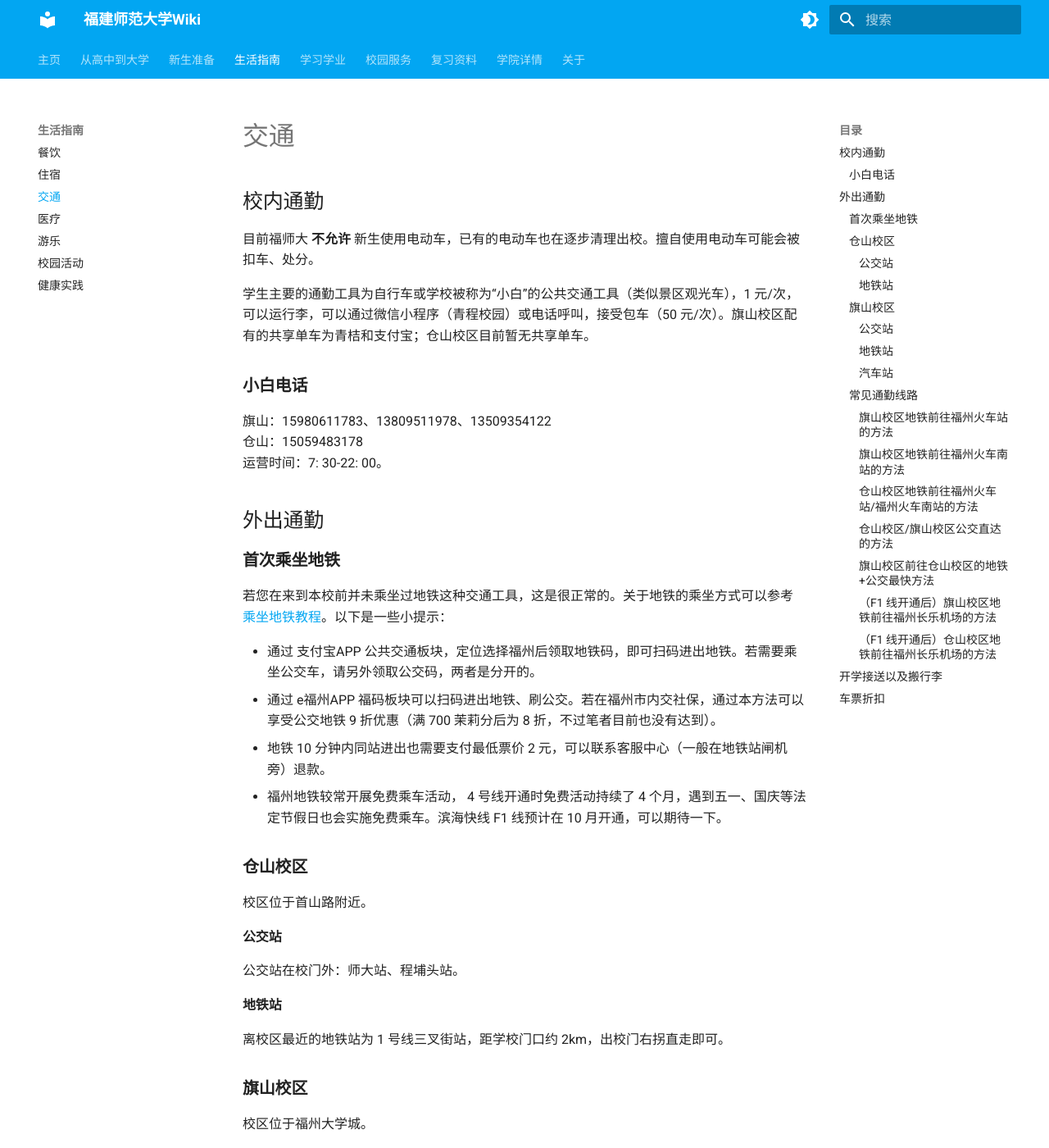
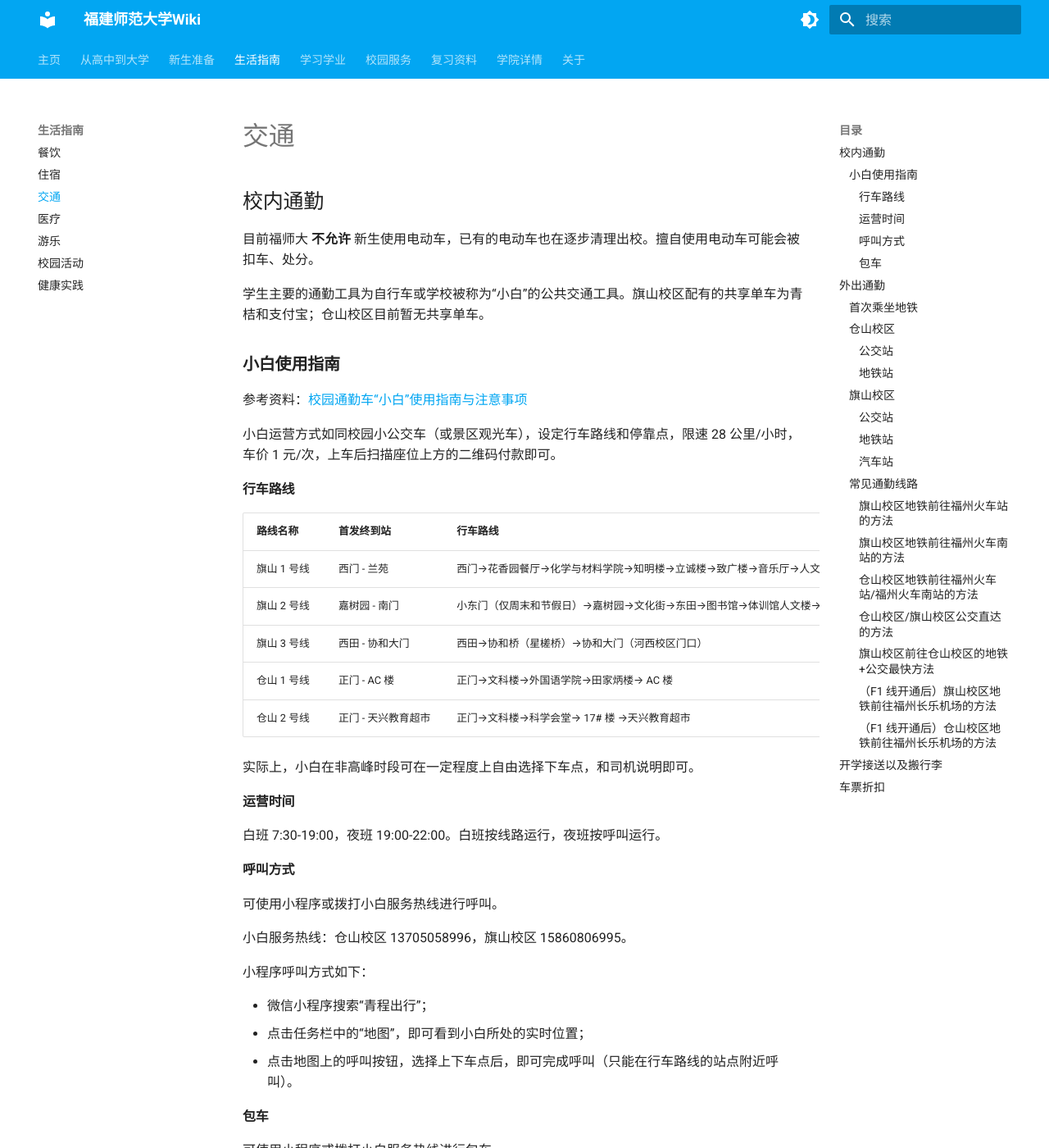
Before and after one commit to kanerty/FJNU-Wiki, an MkDocs documentation site: the page built from docs/live/traffic.md, in a window 1280 px wide and 1400 px high. Shown: the whole window at 82% size. Built offline with MkDocs 1.6.1 and Material for MkDocs 9.7.7, drawn with Linux system fonts in a browser that asks for light colours; some of the changed text lies outside the part shown.

Commit message:
feat: 补充餐厅寒暑假营业情况、水电缴费提示、宿舍设施报修、小白使用指南、仓旗通行班车、仓山游泳馆

```diff
--- a/docs/live/traffic.md
+++ b/docs/live/traffic.md
@@ -4,13 +4,48 @@
 
 目前福师大 **不允许** 新生使用电动车，已有的电动车也在逐步清理出校。擅自使用电动车可能会被扣车、处分。
 
-学生主要的通勤工具为自行车或学校被称为“小白”的公共交通工具（类似景区观光车），1 元/次，可以运行李，可以通过微信小程序（青程校园）或电话呼叫，接受包车（50 元/次）。旗山校区配有的共享单车为青桔和支付宝；仓山校区目前暂无共享单车。
+学生主要的通勤工具为自行车或学校被称为“小白”的公共交通工具。旗山校区配有的共享单车为青桔和支付宝；仓山校区目前暂无共享单车。
 
-### 小白电话
+### 小白使用指南
 
-旗山：15980611783、13809511978、13509354122
-仓山：15059483178
-运营时间：7: 30-22: 00。
+参考资料：[校园通勤车“小白”使用指南与注意事项](https://hqjt.fjnu.edu.cn/f3/28/c4270a389928/page.htm)
+
+小白运营方式如同校园小公交车（或景区观光车），设定行车路线和停靠点，限速 28 公里/小时，车价 1 元/次，上车后扫描座位上方的二维码付款即可。
+
+#### 行车路线
+
+| 路线名称 | 首发终到站 | 行车路线 |
+| --- | --- | --- |
+| 旗山 1 号线 | 西门 - 兰苑 | 西门→花香园餐厅→化学与材料学院→知明楼→立诚楼→致广楼→音乐厅→人文楼→兰苑 |
+| 旗山 2 号线 | 嘉树园 - 南门 | 小东门（仅周末和节假日）→嘉树园→文化街→东田→图书馆→体训馆人文楼→兰苑→传播学院→南门 |
+| 旗山 3 号线 | 西田 - 协和大门 | 西田→协和桥（星槎桥）→协和大门（河西校区门口） |
+| 仓山 1 号线 | 正门 - AC 楼 | 正门→文科楼→外国语学院→田家炳楼→ AC 楼 |
+| 仓山 2 号线 | 正门 - 天兴教育超市 | 正门→文科楼→科学会堂→ 17# 楼 →天兴教育超市 |
+
+实际上，小白在非高峰时段可在一定程度上自由选择下车点，和司机说明即可。
+
+#### 运营时间
+
+白班 7:30-19:00，夜班 19:00-22:00。白班按线路运行，夜班按呼叫运行。
+
+#### 呼叫方式
+
+可使用小程序或拨打小白服务热线进行呼叫。
+
+小白服务热线：仓山校区 13705058996，旗山校区 15860806995。
+
+小程序呼叫方式如下：
+
+- 微信小程序搜索“青程出行”；
+- 点击任务栏中的“地图”，即可看到小白所处的实时位置；
+- 点击地图上的呼叫按钮，选择上下车点后，即可完成呼叫（只能在行车路线的站点附近呼叫）。
+
+#### 包车
+
+可使用小程序或拨打小白服务热线进行包车。
+
+- 拨打小白服务热线进行联系：仓山校区 13705058996，旗山校区 15860806995。
+- 在小程序中点击“小公交包车”，按照提示填写内容，即可进行包车（一般情况下，包车金额为 50 元/趟，上下车地点自选）。
 
 ## 外出通勤 {#off-campus-transport}
 
@@ -78,9 +113,20 @@
 
 #### 仓山校区/旗山校区公交直达的方法
 
-26 路公交车：在（旗山）公交大学城总站、大学城师大西门站、广贤路站、师大协和学院站、大学城闽江师专站、（仓山）程埔头站均有停靠。花费 1 元，用时约 1 小时 10 分钟。
+- 26 路公交车：在（旗山）公交大学城总站、大学城师大西门站、广贤路站、师大协和学院站、大学城闽江师专站、（仓山）程埔头站均有停靠。花费 1 元，用时约 1 小时 10 分钟。
 
-仓旗通行班车：由学校开设，仓山校区-旗山教学楼群一站直达。具体信息笔者暂不了解。
+- 仓旗通行班车：由学校后勤服务集团开设，票价为 3 元/次，支持现金、微信支付、支付宝支付，全程约 40 分钟。仓旗通行班车在教学周内运行、寒暑假期间不运行（恢复运行时会在 [公告](https://hqjt.fjnu.edu.cn/4238/list1.htm) 进行通知）。时刻表及停靠站点如下：
+
+| 发车时间 | 发车地点 | 停靠站点 |
+| --- | --- | --- |
+| 7:30 | 仓山校区综合体育馆 | 仓山校区综合体育馆 > 旗山校区东门 > 星雨湖路口 > 旗山校区笃行楼钟楼 |
+| 8:10 | 旗山校区笃行楼钟楼 | 旗山校区笃行楼钟楼 > 星雨湖路口 > 旗山校区东门 > 仓山校区综合体育馆 |
+| 9:30 | 仓山校区综合体育馆 | 仓山校区综合体育馆 > 旗山校区东门 > 星雨湖路口 > 旗山校区笃行楼钟楼 |
+| 12:10 | 旗山校区笃行楼钟楼 | 旗山校区笃行楼钟楼 > 星雨湖路口 > 旗山校区东门 > 仓山校区综合体育馆 |
+| 13:20 | 仓山校区综合体育馆 | 仓山校区综合体育馆 > 旗山校区东门 > 星雨湖路口 > 旗山校区笃行楼钟楼 |
+| 17:40 | 旗山校区笃行楼钟楼 | 旗山校区笃行楼钟楼 > 星雨湖路口 > 旗山校区东门 > 仓山校区综合体育馆 |
+| 21:30 | 仓山校区综合体育馆 | 仓山校区综合体育馆 > 旗山校区东门 > 旗山校区笃行楼钟楼 |
+| 22:10 | 旗山校区笃行楼钟楼 | 旗山校区笃行楼钟楼 > 旗山校区东门 > 仓山校区综合体育馆 |
 
 #### 旗山校区前往仓山校区的地铁+公交最快方法
 
```
Also changed, not shown: docs/live/eat.md (+5 -5 lines), docs/live/living.md (+16 -3 lines), docs/service/facilities.md (+16 -3 lines).
